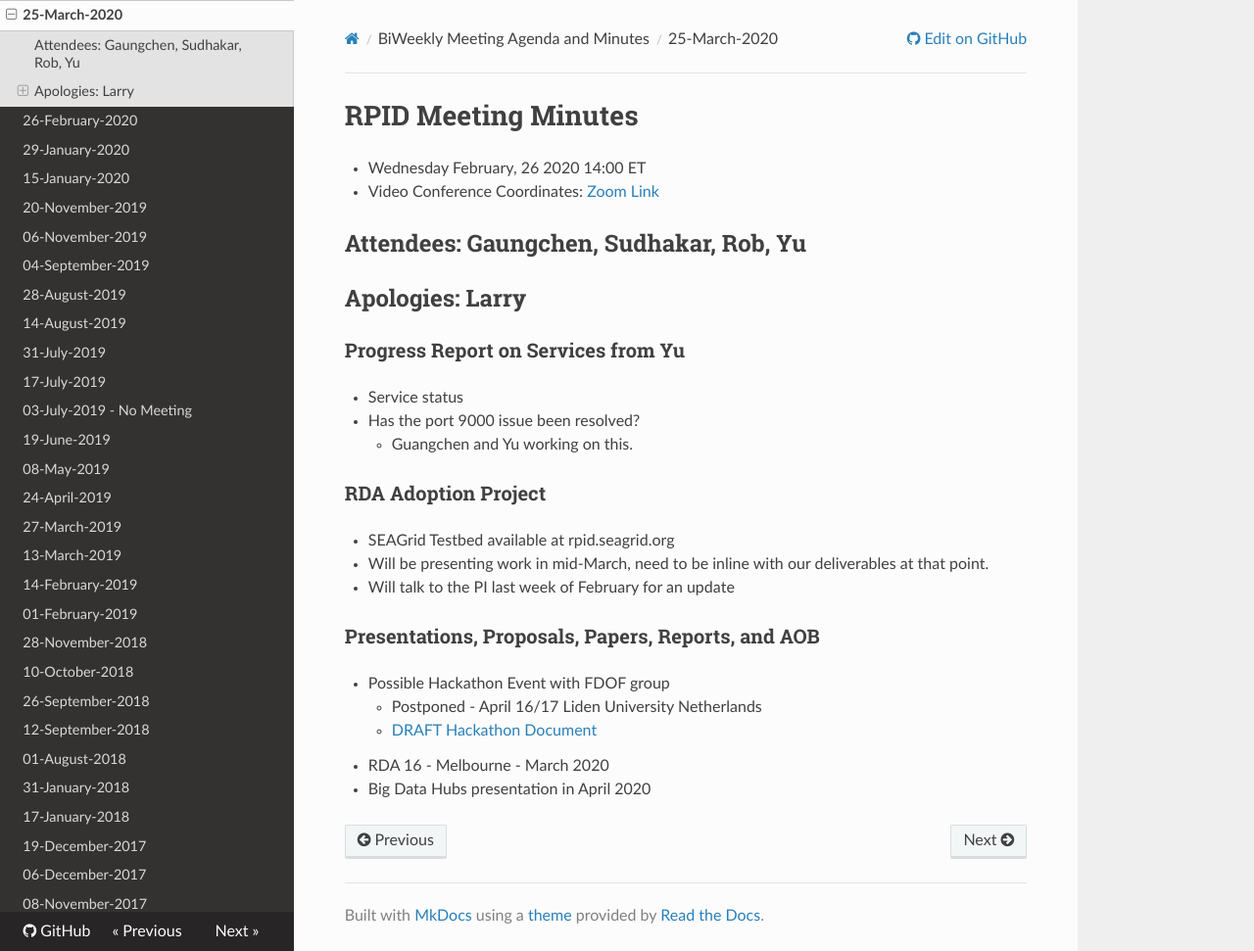
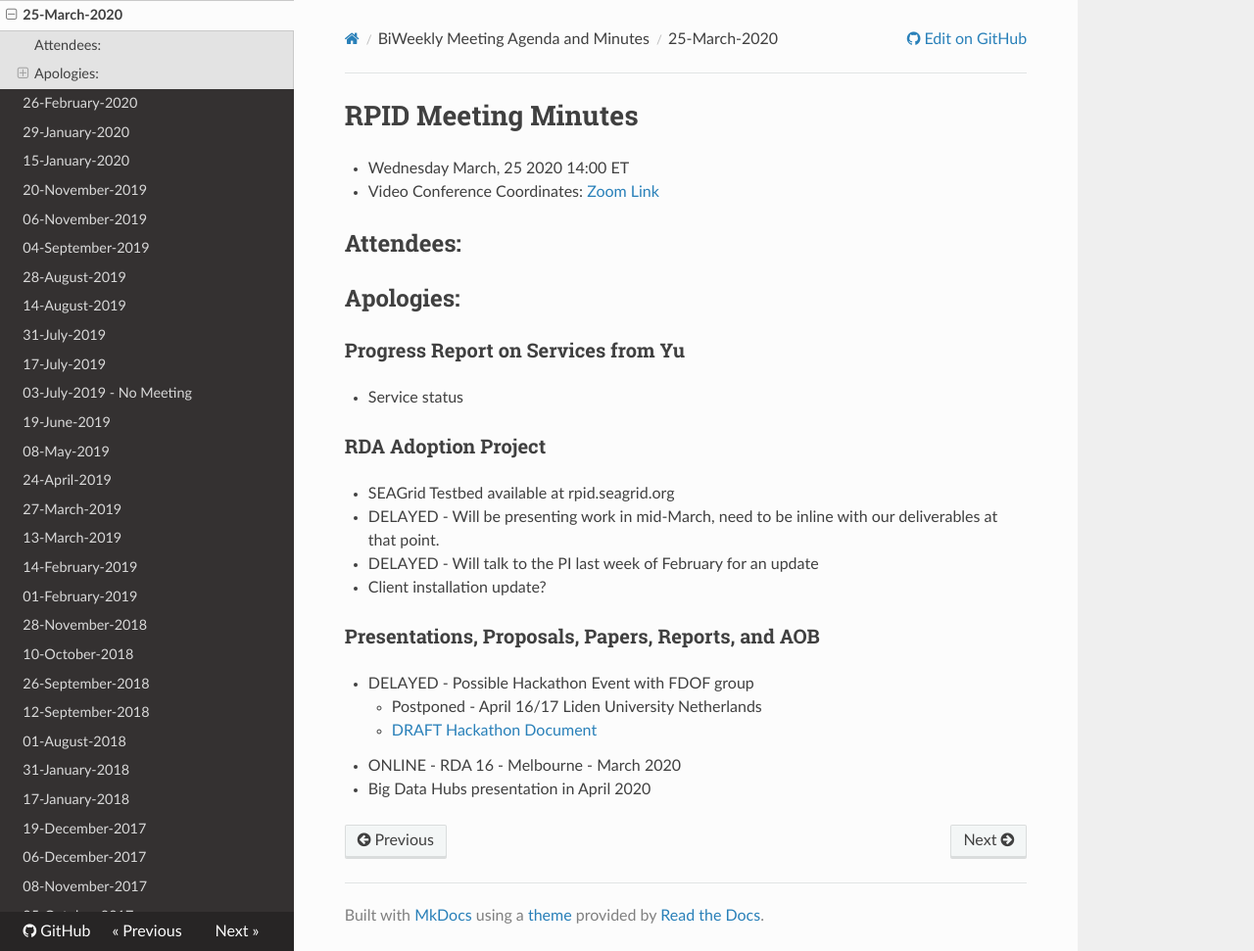
Before and after one commit to rpidproject/rpid, an MkDocs documentation site: the page built from docs/25-March-2020.md, in a window 1280 px wide and 971 px high. Shown: the whole window at 98% size. Built offline with MkDocs 1.6.1, drawn with Linux system fonts in a browser that asks for light colours; nearby versions of some CDN libraries; old or Windows-style settings are respelled for this version of MkDocs.

Commit message:
Update 25-March-2020.md

```diff
--- a/docs/25-March-2020.md
+++ b/docs/25-March-2020.md
@@ -1,23 +1,22 @@
 # RPID Meeting Minutes
-   * Wednesday February, 26 2020 14:00 ET
+   * Wednesday March, 25 2020 14:00 ET
    * Video Conference Coordinates: [Zoom Link](https://iu.zoom.us/my/rquick)
 
-## Attendees: Gaungchen, Sudhakar, Rob, Yu
-## Apologies: Larry
+## Attendees:
+## Apologies:
 
 ### Progress Report on Services from Yu
    * Service status
-   * Has the port 9000 issue been resolved?
-      * Guangchen and Yu working on this.
 
 ### RDA Adoption Project
    * SEAGrid Testbed available at rpid.seagrid.org
-   * Will be presenting work in mid-March, need to be inline with our deliverables at that point.
-   * Will talk to the PI last week of February for an update
+   * DELAYED - Will be presenting work in mid-March, need to be inline with our deliverables at that point.
+   * DELAYED - Will talk to the PI last week of February for an update
+   * Client installation update?
 
 ### Presentations, Proposals, Papers, Reports, and AOB
-   * Possible Hackathon Event with FDOF group
+   * DELAYED - Possible Hackathon Event with FDOF group
       * Postponed - April 16/17 Liden University Netherlands
       * [DRAFT Hackathon Document](https://docs.google.com/document/d/1y8OXWTeDmJctbXNOv0N1Eekrx7JUB9TdtG0r2INkqIg/edit)
-   * RDA 16 - Melbourne - March 2020
+   * ONLINE - RDA 16 - Melbourne - March 2020
    * Big Data Hubs presentation in April 2020
```
